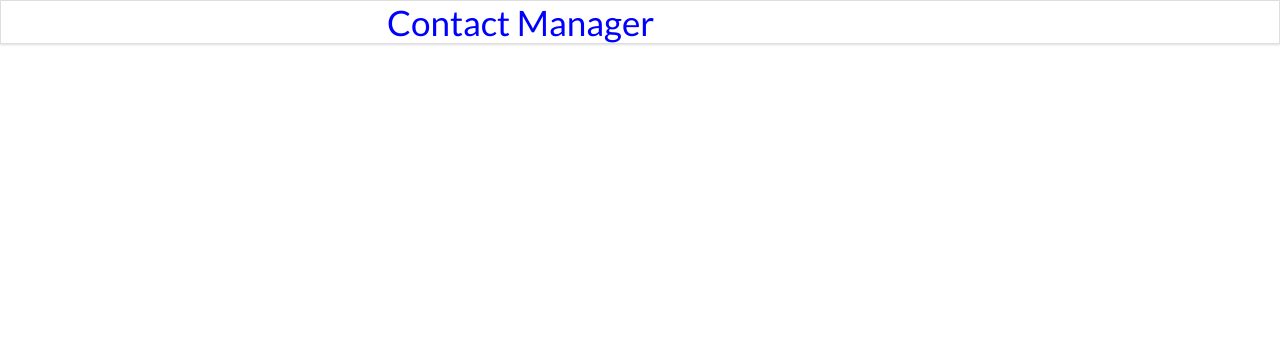
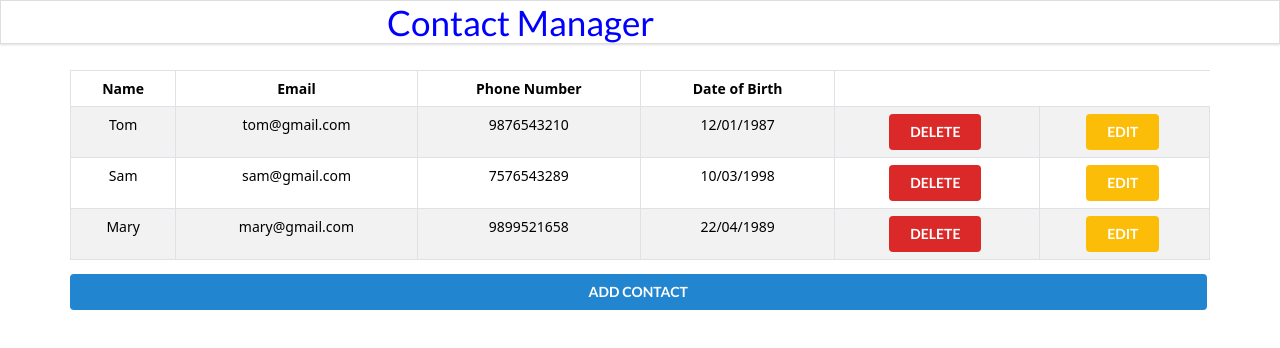
Before and after one commit to Sreelekshmiunnikrishnan/contact-app-react, a React (Create React App) app: page / in a window 1280 px wide. Before the commit this address had no page. Shown: the top 348 px of the page. Built offline with nearby package versions, Linux system fonts and the light colour scheme.

Commit message:
Update App.js

```diff
--- a/src/App.js
+++ b/src/App.js
@@ -12,7 +12,7 @@ function App() {
       <Header></Header>
       <Router>
         <Routes>
-        <Route path ="/contact-app-react" element={<ContactList></ContactList>}></Route>
+        <Route path ="/" element={<ContactList></ContactList>}></Route>
         <Route path ="/create" element={<CreateContact></CreateContact>}></Route>
         <Route path ="/edit" element={<EditContact></EditContact>}></Route>
         </Routes>
```
